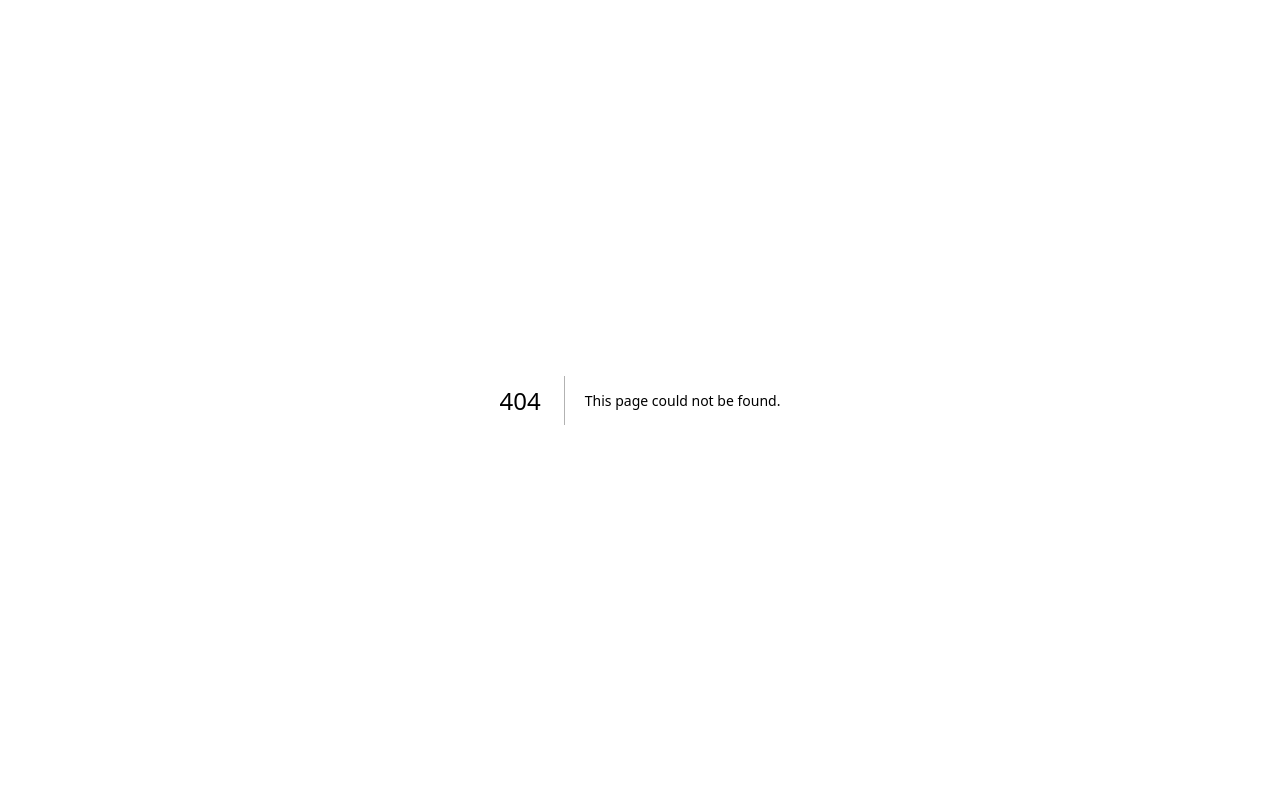
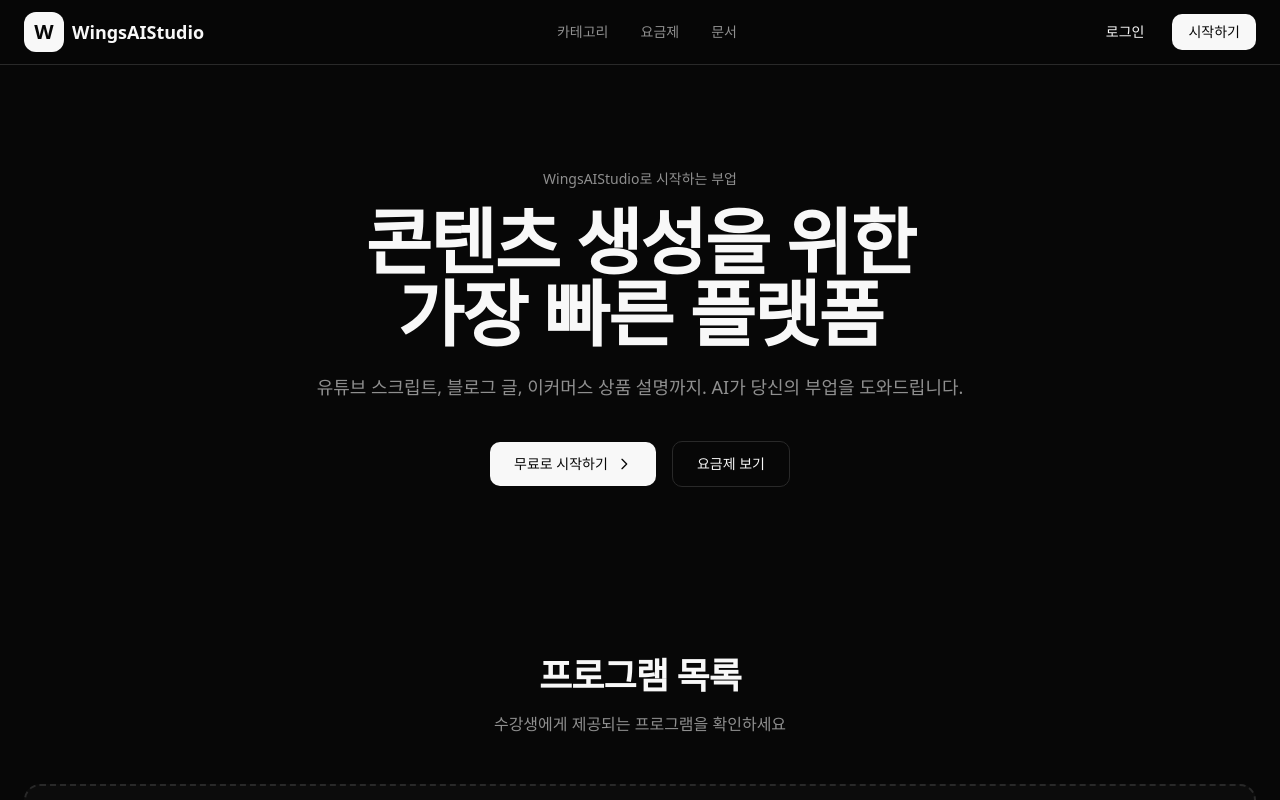
Before and after one commit to KIMINKYUM463/wings_ai_studio, a Next.js app: page /main in a window 1280 px wide. Before the commit this address had no page. Shown: the top 800 px of the page. Built offline with nearby package versions, Linux system fonts and the light colour scheme.

Commit message:
Change WingsAIStudio path to /main

```diff
--- a/app/WingsAIStudio/page.tsx
+++ b/app/main/page.tsx
@@ -41,7 +41,7 @@ export default function WingsAIStudioPage() {
       <header className="fixed top-0 left-0 right-0 z-50 border-b border-[oklch(0.28_0_0)] bg-[oklch(0.13_0_0)]/80 backdrop-blur-sm">
         <div className="mx-auto flex h-16 max-w-7xl items-center justify-between px-6">
           {/* Logo */}
-          <Link href="/WingsAIStudio" className="flex items-center gap-2">
+          <Link href="/main" className="flex items-center gap-2">
             <div className="flex h-10 w-10 items-center justify-center rounded-lg bg-[oklch(0.98_0_0)]">
               <span className="text-xl font-bold text-[oklch(0.13_0_0)]">W</span>
             </div>
@@ -65,10 +65,10 @@ export default function WingsAIStudioPage() {
 
           {/* Auth Buttons */}
           <div className="flex items-center gap-3">
-            <Link href="/WingsAIStudio/login" className="hidden sm:inline-flex px-4 py-2 text-sm rounded-md hover:bg-[oklch(0.18_0_0)] transition-colors">
+            <Link href="/main/login" className="hidden sm:inline-flex px-4 py-2 text-sm rounded-md hover:bg-[oklch(0.18_0_0)] transition-colors">
               로그인
             </Link>
-            <Link href="/WingsAIStudio/signup" className="inline-flex px-4 py-2 text-sm rounded-md bg-[oklch(0.98_0_0)] text-[oklch(0.13_0_0)] hover:opacity-90 transition-opacity">
+            <Link href="/main/signup" className="inline-flex px-4 py-2 text-sm rounded-md bg-[oklch(0.98_0_0)] text-[oklch(0.13_0_0)] hover:opacity-90 transition-opacity">
               시작하기
             </Link>
           </div>
@@ -87,7 +87,7 @@ export default function WingsAIStudioPage() {
             유튜브 스크립트, 블로그 글, 이커머스 상품 설명까지. AI가 당신의 부업을 도와드립니다.
           </p>
           <div className="mt-10 flex flex-wrap items-center justify-center gap-4">
-            <Link href="/WingsAIStudio/signup" className="inline-flex items-center gap-2 px-6 py-3 text-sm font-medium rounded-md bg-[oklch(0.98_0_0)] text-[oklch(0.13_0_0)] hover:opacity-90 transition-opacity">
+            <Link href="/main/signup" className="inline-flex items-center gap-2 px-6 py-3 text-sm font-medium rounded-md bg-[oklch(0.98_0_0)] text-[oklch(0.13_0_0)] hover:opacity-90 transition-opacity">
               무료로 시작하기
               <svg className="h-4 w-4" fill="none" stroke="currentColor" viewBox="0 0 24 24">
                 <path strokeLinecap="round" strokeLinejoin="round" strokeWidth="2" d="M9 5l7 7-7 7" />
```
